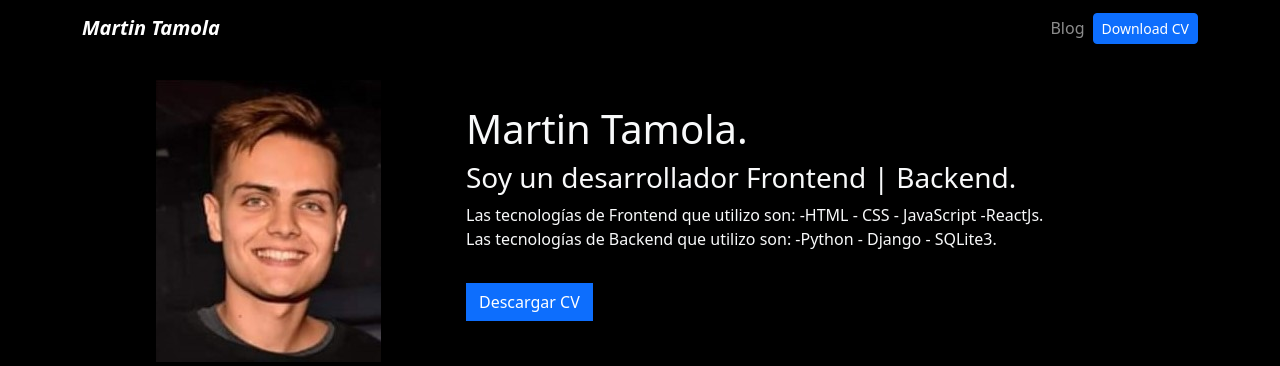
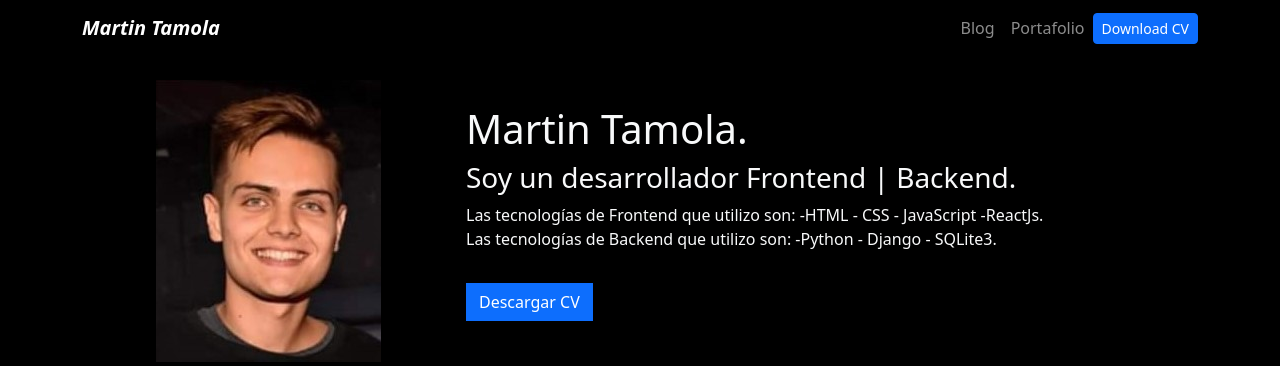
Before and after one commit to tinchotamola123/portafoliodjango, a Django app: page / in a window 1280 px wide. Shown: the top 366 px of the page. Run offline with Django 4.2, Linux system fonts and the light colour scheme; data that the repository does not hold is empty.

Commit message:
subida proyecto

```diff
--- a/portfolio/templates/partials/navbar.html
+++ b/portfolio/templates/partials/navbar.html
@@ -12,6 +12,9 @@
                 <li class="nav-item">
                     <a class="nav-link" href="{% url 'blog:posts' %}">Blog</a>
                 </li>
+                <li class="nav-item">
+                    <a class="nav-link" href="{% url 'home' %}">Portafolio</a>
+                </li>
                 <li class="nav-item d-flex align-items-center">
                     <a class="btn btn-primary btn-sm" href="{% static 'portfolio/CV-MartinTamola-IT.pdf' %}" target="blank
                     ">Download CV</a>
```
Also changed, not shown: 2 other files.
